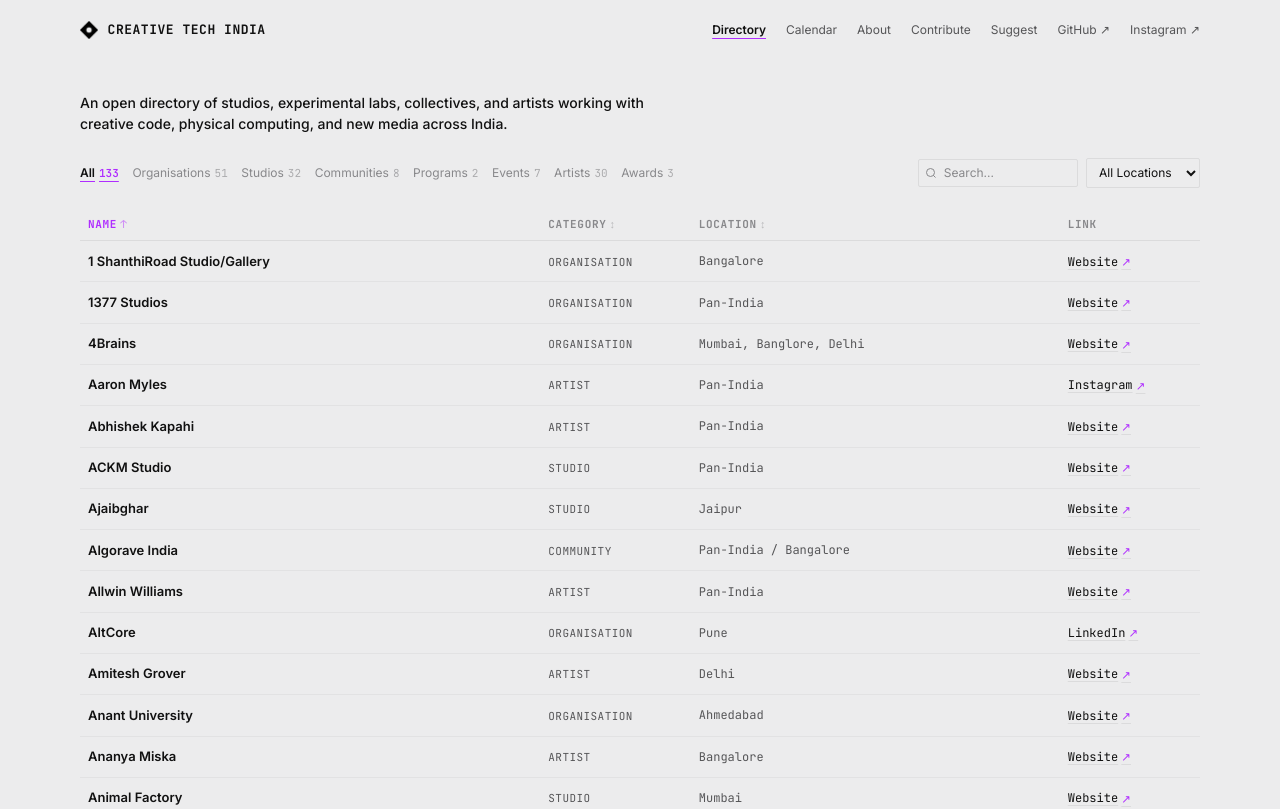
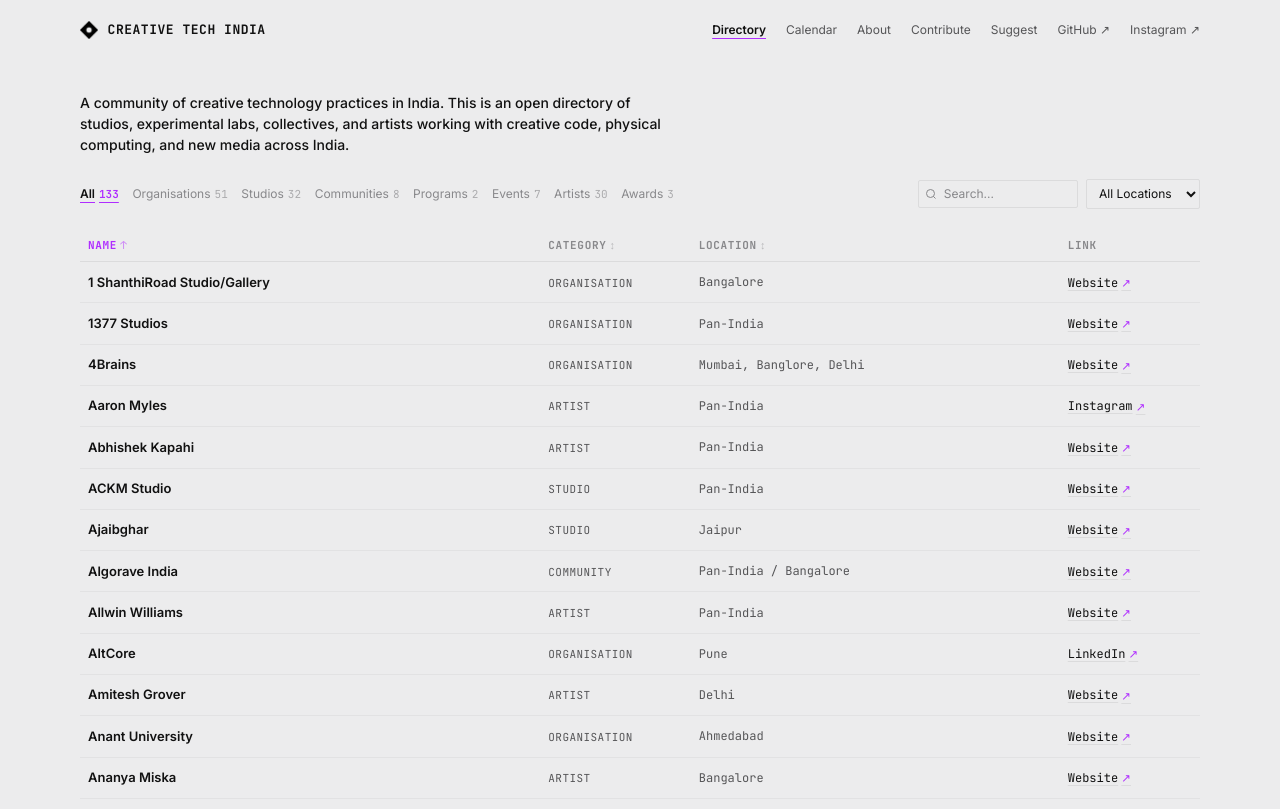
Before and after one commit to Creative-Tech-India/creative-tech-india.github.io, a Next.js app: page / in a window 1280 px wide. Shown: the top 809 px of the page. Built offline with nearby package versions, Linux system fonts and the light colour scheme.

Commit message:
Update site description and search metadata to emphasize community of practices

```diff
--- a/app/layout.tsx
+++ b/app/layout.tsx
@@ -24,7 +24,7 @@
     template: "%s | Creative Tech India",
   },
   description:
-    "An open directory of studios, experimental labs, collectives, and artists working with creative code, physical computing, and new media across India.",
+    "A community of creative technology practices in India. This is an open directory of studios, experimental labs, collectives, and artists working with creative code, physical computing, and new media across India.",
   applicationName: "Creative Tech India",
   icons: {
     icon: [
@@ -41,7 +41,7 @@
   openGraph: {
     title: "Creative Tech India",
     description:
-      "An open directory of studios, experimental labs, collectives, and artists working with creative code, physical computing, and new media across India.",
+      "A community of creative technology practices in India. This is an open directory of studios, experimental labs, collectives, and artists working with creative code, physical computing, and new media across India.",
     url: "https://creativetechindia.net",
     siteName: "Creative Tech India",
     type: "website",
@@ -50,7 +50,7 @@
     card: "summary",
     title: "Creative Tech India",
     description:
-      "An open directory of studios, experimental labs, collectives, and artists working with creative code, physical computing, and new media across India.",
+      "A community of creative technology practices in India. This is an open directory of studios, experimental labs, collectives, and artists working with creative code, physical computing, and new media across India.",
   },
 };
 
@@ -71,7 +71,7 @@
   ],
   url: "https://creativetechindia.net",
   description:
-    "An open directory of studios, experimental labs, collectives, and artists working with creative code, physical computing, and new media across India.",
+    "A community of creative technology practices in India. This is an open directory of studios, experimental labs, collectives, and artists working with creative code, physical computing, and new media across India.",
 };
 
 export default function RootLayout({
--- a/app/page.tsx
+++ b/app/page.tsx
@@ -153,9 +153,10 @@
       <section className="hero">
         <h1 className="visually-hidden">Creative Tech India</h1>
         <p className="hero-desc">
-          An open directory of studios, experimental labs, collectives, and
-          artists working with creative code, physical computing, and new media
-          across India.
+          A community of creative technology practices in India. This is an open
+          directory of studios, experimental labs, collectives, and artists
+          working with creative code, physical computing, and new media across
+          India.
         </p>
       </section>
 
```
